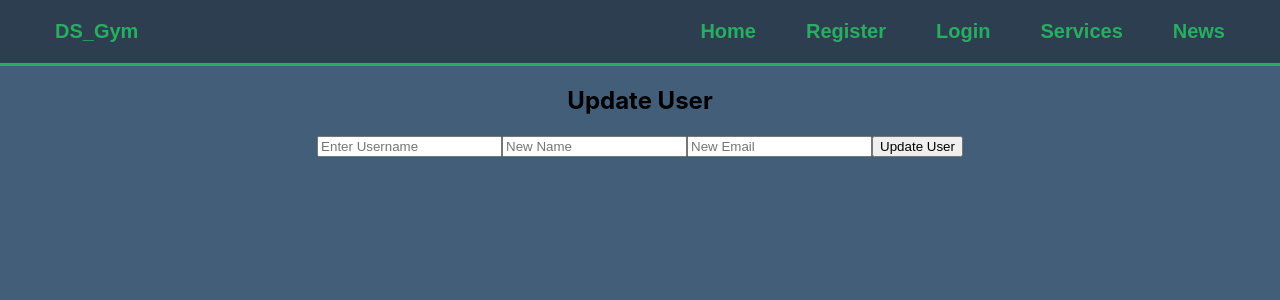
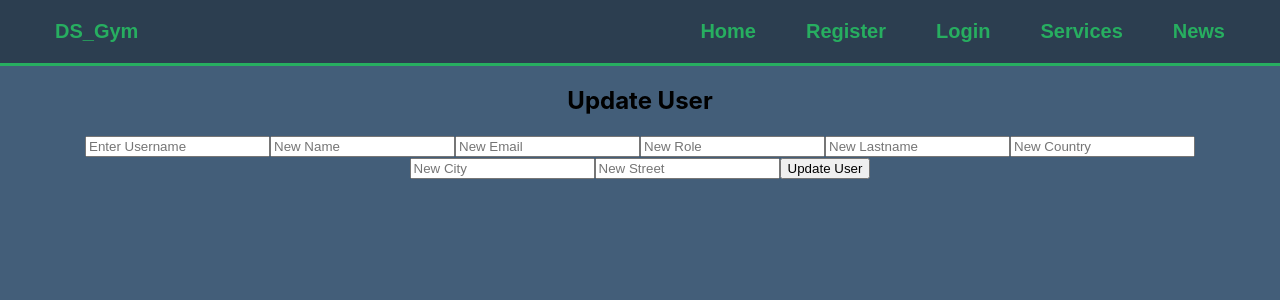
Before and after one commit to filipposmertzanakis/gym, a React (Create React App) app in the folder gym-management-frontend/: page /AdminPage/updateUser in a window 1280 px wide. Shown: the top 300 px of the page. Built offline with nearby package versions, Linux system fonts and the light colour scheme.

Commit message:
fil : general route fixes/ update user direction

```diff
--- a/gym-management-frontend/src/apiService.js
+++ b/gym-management-frontend/src/apiService.js
@@ -13,12 +13,12 @@ export const registerUser = async (userData) => {
 
 export const getPendingRegistrations = async () => {
   try {
-    const response = await axios.get(`${API_URL}/users/pending`);
-    console.log('Response from /api/users/pending:', response);
-    return response.data;
+      const response = await axios.get(`${API_URL}/users/pending`); // This should remain unchanged
+      console.log('Response from /api/users/pending:', response);
+      return response.data;
   } catch (error) {
-    console.error('Error fetching pending registrations:', error);
-    throw error.response.data;
+      console.error('Error fetching pending registrations:', error);
+      throw error.response.data;
   }
 };
 
--- a/gym-management-frontend/src/components/DeleteUser.js
+++ b/gym-management-frontend/src/components/DeleteUser.js
@@ -1,18 +1,29 @@
-import React, { useState } from 'react';
-import { deleteUser } from '../apiService';
+import React, { useState, useEffect } from 'react';
+import { deleteUser, getUsers } from '../apiService';
 
 const DeleteUser = () => {
-  const [username, setUsername] = useState('');
+  const [users, setUsers] = useState([]);
   const [message, setMessage] = useState('');
 
-  const handleChange = (e) => {
-    setUsername(e.target.value);
-  };
+  useEffect(() => {
+    const fetchUsers = async () => {
+      try {
+        const data = await getUsers();
+        setUsers(data);
+      } catch (error) {
+        setMessage(`Error fetching users: ${error.message || 'Unknown error'}`);
+      }
+    };
 
-  const handleDelete = async () => {
+    fetchUsers();
+  }, []);
+
+  const handleDelete = async (username) => {
     try {
       await deleteUser(username);
       setMessage('User deleted successfully');
+      // Refresh the user list after deletion
+      setUsers(users.filter(user => user.username !== username));
     } catch (error) {
       setMessage(`Error deleting user: ${error.message || 'Unknown error'}`);
     }
@@ -21,14 +32,15 @@ const DeleteUser = () => {
   return (
     <div>
       <h2>Delete User</h2>
-      <input
-        type="text"
-        placeholder="Enter Username"
-        value={username}
-        onChange={handleChange}
-      />
-      <button onClick={handleDelete}>Delete User</button>
       {message && <p>{message}</p>}
+      <ul>
+        {users.map(user => (
+          <li key={user.username}>
+            {user.name} ({user.username})
+            <button onClick={() => handleDelete(user.username)}>Delete</button>
+          </li>
+        ))}
+      </ul>
     </div>
   );
 };
--- a/gym-management-frontend/src/components/Login.js
+++ b/gym-management-frontend/src/components/Login.js
@@ -18,8 +18,13 @@ const Login = () => {
     e.preventDefault();
     try {
       const user = await loginUser(credentials);
-      setUser(user); // Set user data in context
-      console.log('User logged in:', user);
+      if (user.status === 'active') {
+        setUser(user); // Set user data in context
+        console.log('User logged in:', user);
+      } else {
+        console.error('User is not active:', user.status);
+        // Optionally, show a message to the user
+      }
     } catch (error) {
       console.error('Login error:', error);
     }
--- a/gym-management-frontend/src/components/Register_Requests.js
+++ b/gym-management-frontend/src/components/Register_Requests.js
@@ -1,5 +1,5 @@
 import React, { useEffect, useState } from 'react';
-import { getUsers, acceptRegistration, declineRegistration } from '../apiService';
+import { getPendingRegistrations, acceptRegistration, declineRegistration } from '../apiService';
 
 const Users = () => {
   const [users, setUsers] = useState([]);
@@ -7,7 +7,7 @@ const Users = () => {
   useEffect(() => {
     const fetchUsers = async () => {
       try {
-        const data = await getUsers();
+        const data = await getPendingRegistrations();
         setUsers(data);
       } catch (error) {
         console.error('Error fetching USERS:', error);
--- a/gym-management-frontend/src/components/UpdateUser.js
+++ b/gym-management-frontend/src/components/UpdateUser.js
@@ -2,8 +2,8 @@ import React, { useState } from 'react';
 import { updateUser } from '../apiService';
 
 const UpdateUser = () => {
-  const [username, setUsername] = useState('');
-  const [updatedData, setUpdatedData] = useState({ name: '', email: '' });
+  const [username,  setUsername] = useState('');
+  const [updatedData, setUpdatedData] = useState({ username: '', name: '', lastname: '',  email: '' , role : '' , address: { country: '', city: '', street: '' } });
   const [message, setMessage] = useState('');
 
   const handleChange = (e) => {
@@ -40,6 +40,36 @@ const UpdateUser = () => {
         placeholder="New Email"
         onChange={handleChange}
       />
+      <input
+        type="text"
+        name="role"
+        placeholder="New Role"
+        onChange={handleChange}
+      />
+      <input
+        type="text"
+        name="lastname"
+        placeholder="New Lastname"
+        onChange={handleChange}
+      />
+      <input
+        type="text"
+        name="address.country"
+        placeholder="New Country"
+        onChange={handleChange}
+      />
+      <input
+        type="text"
+        name="address.city"
+        placeholder="New City"
+        onChange={handleChange}
+      />
+      <input
+        type="text"
+        name="address.street"
+        placeholder="New Street"
+        onChange={handleChange}
+      />
       <button onClick={handleUpdate}>Update User</button>
       {message && <p>{message}</p>}
     </div>
```
Also changed, not shown: 1 other file (tests, documents, lock files or other folders).
